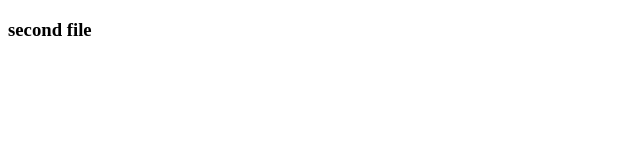
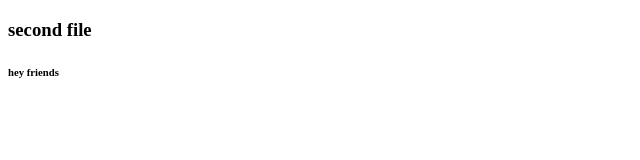
Before and after one commit to dulfackerhisham/datewithgit, a plain HTML site: page hey.html in a window 1280 px wide. Shown: the full height of the page, 0-640 px from the left. Drawn offline with Linux system fonts and the light colour scheme.

Commit message:
hey file edited

```diff
--- a/hey.html
+++ b/hey.html
@@ -7,5 +7,6 @@
 </head>
 <body>
     <h3>second file</h3>
+    <h6>hey friends</h6>
 </body>
 </html>
```
